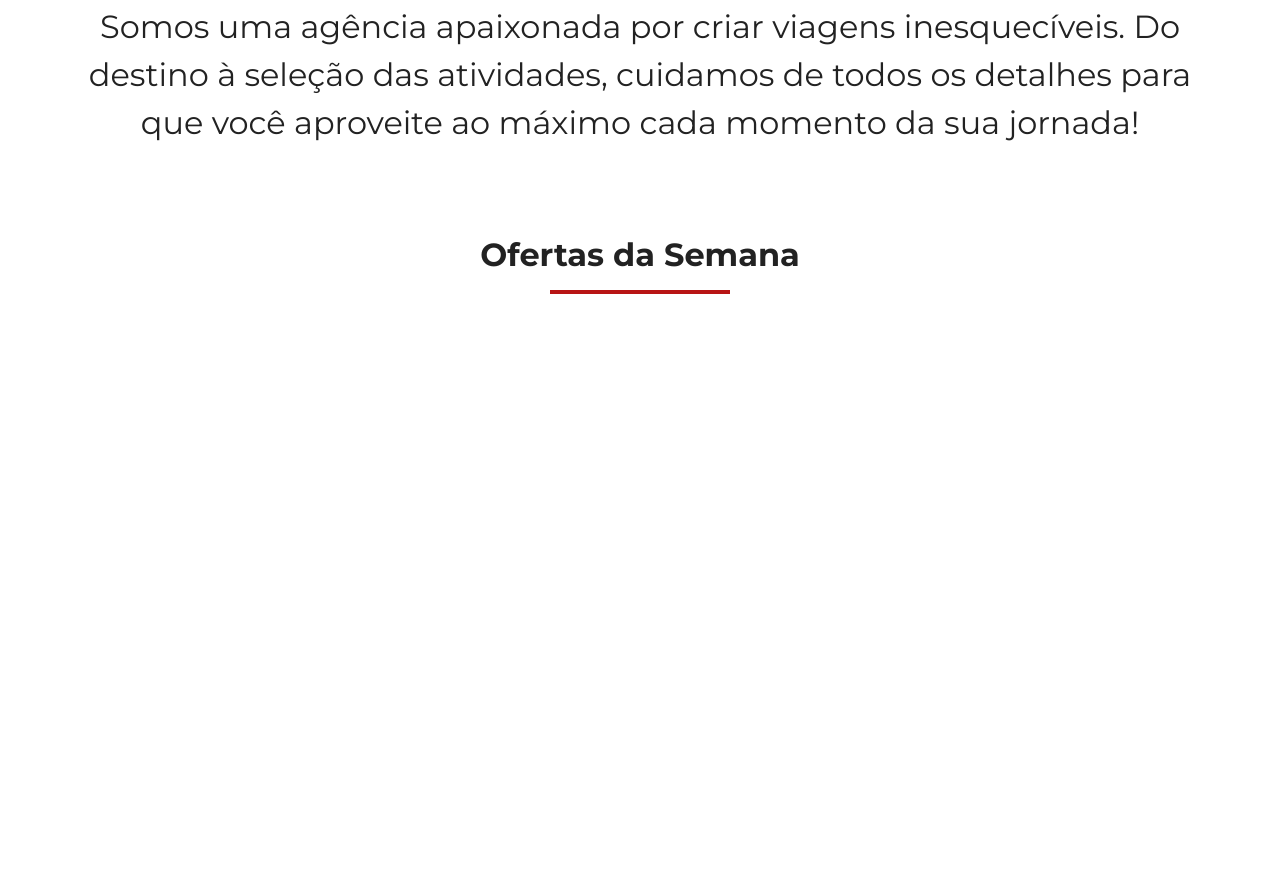
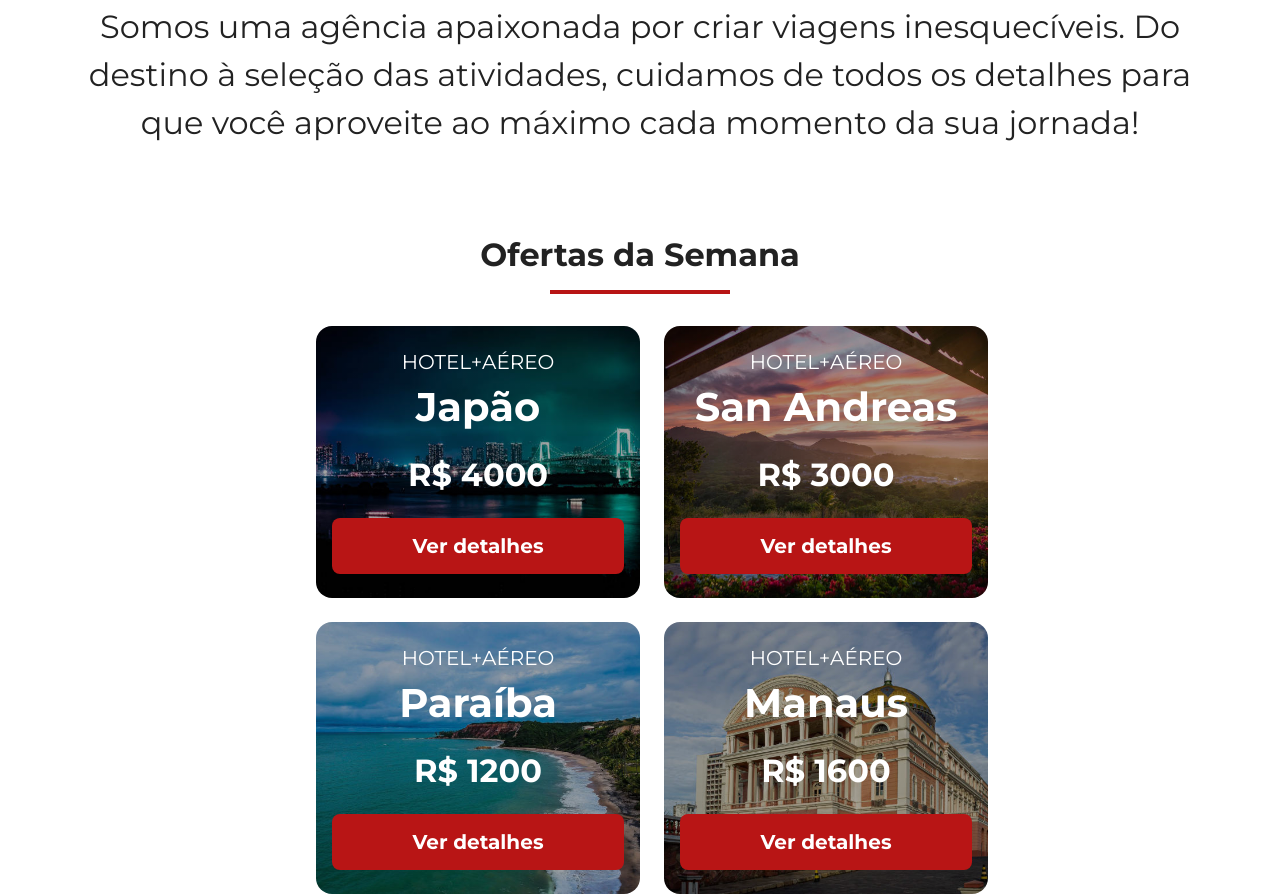
Before and after one commit to VitoriamColombo/jornada-viagens, a plain HTML site: page index.html in a window 1280 px wide. Shown: the part 1260-2154 px from the top of the page. Before the commit the page ends 1586 px from the top, so only its background shows below. Drawn offline with Linux system fonts and the light colour scheme.

Commit message:
Adiciona parte de ofertas

```diff
--- a/css/offers.css
+++ b/css/offers.css
@@ -1,8 +1,6 @@
-.offers {
-}
-
 .offers-title {
-  margin: 0 24px;
+  margin: 0 1.5rem;
+  text-align: center;
 }
 
 .offers-title-h2 {
@@ -15,12 +13,103 @@
   width: 180px;
   height: 4px;
   background-color: var(--primary-color);
-  margin: 16px auto 2rem; /* centraliza */
+  margin: 1rem auto 2rem; /* centraliza */
   border: none; /* remove a borda padrão do hr */
+}
+
+.offers-list {
+  text-align: center;
+  margin: 0 1.5rem;
+  display: flex;
+  flex-direction: column;
+  gap: 1.5rem;
+}
+
+.offers-card {
+  padding: 1.5rem 1rem;
+  background-size: cover;
+  background-position: center;
+  background-repeat: no-repeat;
+  border-radius: 1rem;
+  min-height: 260px; /* altura do card */
+  color: var(--text-secondary-color);
+}
+
+.offers-card-content {
+  width: 100%;
+  text-align: center;
+}
+
+.offers-card-type {
+  font-size: 1.25rem;
+  font-weight: var(--text-weight);
+}
+
+.offers-card-destination {
+  font-size: 2.5rem;
+  font-weight: var(--title-weight);
+  margin: 0.5rem 0 1.5rem;
+}
+
+.offers-card-price {
+  font-size: 2rem;
+  font-weight: var(--title-weight);
+  margin-bottom: 1.5rem;
+}
+
+.offers-card-button {
+  display: block;
+  width: 100%;
+  font-size: 20px;
+  font-weight: var(--title-weight);
+  background-color: var(--primary-color);
+  border-radius: 8px;
+  padding: 1rem 2rem;
+  color: var(--text-secondary-color);
+  text-decoration: none;
+}
+
+.card-japao {
+  background-image: linear-gradient(rgba(0, 0, 0, 0.35), rgba(0, 0, 0, 0.35)),
+    url(../imagens/bg-card-japao.jpg);
+}
+
+.card-san-andreas {
+  background-image: linear-gradient(rgba(0, 0, 0, 0.35), rgba(0, 0, 0, 0.35)),
+    url(../imagens/bg-card-san-andreas.jpg);
+}
+
+.card-paraiba {
+  background-image: linear-gradient(rgba(0, 0, 0, 0.35), rgba(0, 0, 0, 0.35)),
+    url(../imagens/bg-card-paraiba.jpg);
+}
+
+.card-manaus {
+  background-image: linear-gradient(rgba(0, 0, 0, 0.35), rgba(0, 0, 0, 0.35)),
+    url(../imagens/bg-card-manaus.jpg);
 }
 
 @media screen and (min-width: 768px) {
   .offers-title-h2 {
     font-size: 2rem;
   }
+  .offers-list {
+    text-align: center;
+    max-width: 648px;
+    margin: 0 auto;
+    display: grid;
+    grid-template-columns: 50% 50%;
+    gap: 1.5rem;
+  }
 }
+
+@media screen and (min-width: 1440px) {
+  .offers-list {
+    max-width: 1200px;
+  }
+
+  .offers-card-button {
+    width: 280px;
+    display: inline-block;
+  }
+}
--- a/index.html
+++ b/index.html
@@ -90,6 +90,45 @@
         <h2 class="offers-title-h2">Ofertas da Semana</h2>
         <hr class="divider" />
       </div>
+
+      <div class="offers-list">
+
+        <article class="offers-card card-japao">
+          <div class="offers-card-content">
+            <p class="offers-card-type">HOTEL+AÉREO</p>
+            <h3 class="offers-card-destination">Japão</h3>
+            <p class="offers-card-price">R$ 4000</p>
+            <a href="#" class="offers-card-button">Ver detalhes</a>
+          </div>
+        </article>
+
+        <article class="offers-card card-san-andreas">
+          <div class="offers-card-content">
+            <p class="offers-card-type">HOTEL+AÉREO</p>
+            <h3 class="offers-card-destination">San Andreas</h3>
+            <p class="offers-card-price">R$ 3000</p>
+            <a href="#" class="offers-card-button">Ver detalhes</a>
+          </div>
+        </article>
+
+        <article class="offers-card card-paraiba">
+          <div class="offers-card-content">
+            <p class="offers-card-type">HOTEL+AÉREO</p>
+            <h3 class="offers-card-destination">Paraíba</h3>
+            <p class="offers-card-price">R$ 1200</p>
+            <a href="#" class="offers-card-button">Ver detalhes</a>
+          </div>
+        </article>
+
+        <article class="offers-card card-manaus">
+          <div class="offers-card-content">
+            <p class="offers-card-type">HOTEL+AÉREO</p>
+            <h3 class="offers-card-destination">Manaus</h3>
+            <p class="offers-card-price">R$ 1600</p>
+            <a href="#" class="offers-card-button">Ver detalhes</a>
+          </div>
+        </article>
+      </div>
     </section>
   </body>
 </html>
```
